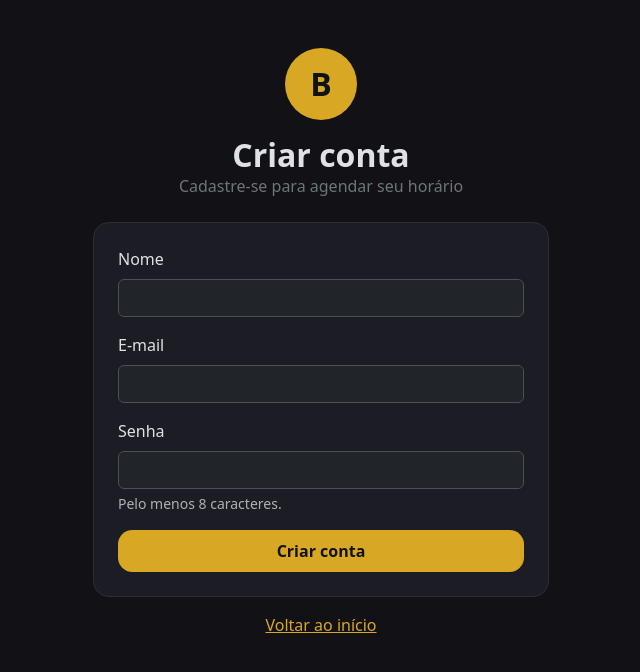
After one commit to PedroBaliz/barbearia-agendamento, a Django app: page /contas/cadastro/ in a window 1280 px wide. The commit adds this page. Shown: the top 672 px of the page, without its empty margins (319-959 px from the left). Run offline with Django 5.2, Linux system fonts and the light colour scheme; parts of the project's set-up code (start-up, migrations or seed data) failed here and were passed over.

Commit message:
feat: cadastro de cliente (RF01) (#1)
Formulário em /contas/cadastro/ com nome, e-mail e senha. A conta é criada
com papel cliente, a senha vai só como hash bcrypt e o usuário entra logado
na tela inicial. E-mail repetido (sem diferenciar maiúsculas) mostra
"E-mail já cadastrado"; campo em branco ou inválido fica destacado.

Closes #1

Co-Authored-By: Claude Opus 5.5 <noreply@anthropic.com>

```diff
--- a/src/config/urls.py
+++ b/src/config/urls.py
@@ -1,10 +1,11 @@
 from django.contrib import admin
-from django.urls import path
+from django.urls import include, path
 
 from core import views
 
 urlpatterns = [
     path("", views.home, name="home"),
     path("saude/", views.saude, name="saude"),
+    path("contas/", include("contas.urls")),
     path("admin/", admin.site.urls),
 ]
--- /dev/null
+++ b/src/contas/forms.py
@@ -0,0 +1,54 @@
+from django import forms
+from django.contrib.auth import password_validation
+
+from .models import Usuario
+
+
+class CadastroClienteForm(forms.ModelForm):
+    """RF01: cadastro de cliente com nome, e-mail e senha."""
+
+    senha = forms.CharField(
+        label="Senha",
+        strip=False,
+        widget=forms.PasswordInput(attrs={"autocomplete": "new-password"}),
+        help_text="Pelo menos 8 caracteres.",
+    )
+
+    class Meta:
+        model = Usuario
+        fields = ["nome", "email"]
+        widgets = {
+            "nome": forms.TextInput(attrs={"autocomplete": "name"}),
+            "email": forms.EmailInput(attrs={"autocomplete": "email"}),
+        }
+        error_messages = {
+            "email": {"unique": "E-mail já cadastrado.", "invalid": "Informe um e-mail válido."},
+        }
+
+    def __init__(self, *args, **kwargs):
+        super().__init__(*args, **kwargs)
+        for campo in self.fields.values():
+            campo.error_messages["required"] = "Este campo é obrigatório."
+
+    def clean_email(self):
+        email = Usuario.objects.normalize_email(self.cleaned_data["email"]).lower()
+        if Usuario.objects.filter(email__iexact=email).exists():
+            raise forms.ValidationError("E-mail já cadastrado.", code="unique")
+        return email
+
+    def _post_clean(self):
+        super()._post_clean()
+        senha = self.cleaned_data.get("senha")
+        if senha:
+            try:
+                password_validation.validate_password(senha, self.instance)
+            except forms.ValidationError as erro:
+                self.add_error("senha", erro)
+
+    def save(self, commit=True):
+        usuario = super().save(commit=False)
+        usuario.papel = Usuario.Papel.CLIENTE
+        usuario.set_password(self.cleaned_data["senha"])
+        if commit:
+            usuario.save()
+        return usuario
--- /dev/null
+++ b/src/contas/templates/contas/cadastro.html
@@ -0,0 +1,33 @@
+{% extends "base.html" %}
+
+{% block titulo %}Criar conta · BarberBook{% endblock %}
+
+{% block conteudo %}
+<div class="text-center mb-4">
+  <span class="bb-logo">B</span>
+  <h1 class="h2 fw-bold mt-3 mb-0">Criar conta</h1>
+  <p class="text-secondary">Cadastre-se para agendar seu horário</p>
+</div>
+
+<form method="post" class="bb-cartao p-4 mb-3" novalidate>
+  {% csrf_token %}
+  {% for campo in form %}
+  <div class="mb-3">
+    <label class="form-label" for="{{ campo.id_for_label }}">{{ campo.label }}</label>
+    <input type="{{ campo.field.widget.input_type }}" name="{{ campo.html_name }}" id="{{ campo.id_for_label }}"
+           class="form-control{% if campo.errors %} is-invalid{% endif %}"
+           {% if campo.field.widget.input_type != "password" %}value="{{ campo.value|default_if_none:'' }}"{% endif %}
+           {% if campo.field.widget.attrs.autocomplete %}autocomplete="{{ campo.field.widget.attrs.autocomplete }}"{% endif %}
+           {% if campo.errors %}aria-describedby="{{ campo.id_for_label }}-erro"{% endif %} required>
+    {% if campo.errors %}
+    <div class="invalid-feedback" id="{{ campo.id_for_label }}-erro">{{ campo.errors|join:" " }}</div>
+    {% elif campo.help_text %}
+    <div class="form-text">{{ campo.help_text }}</div>
+    {% endif %}
+  </div>
+  {% endfor %}
+  <button type="submit" class="btn btn-bb w-100 py-2">Criar conta</button>
+</form>
+
+<p class="text-center text-secondary mb-0"><a class="text-bb" href="{% url 'home' %}">Voltar ao início</a></p>
+{% endblock %}
--- /dev/null
+++ b/src/contas/urls.py
@@ -0,0 +1,7 @@
+from django.urls import path
+
+from . import views
+
+urlpatterns = [
+    path("cadastro/", views.cadastro_cliente, name="cadastro"),
+]
--- /dev/null
+++ b/src/contas/views.py
@@ -0,0 +1,17 @@
+from django.contrib.auth import login
+from django.shortcuts import redirect, render
+
+from .forms import CadastroClienteForm
+
+
+def cadastro_cliente(request):
+    """RF01: cria a conta com papel cliente e já entra logado."""
+    if request.user.is_authenticated:
+        return redirect("home")
+
+    form = CadastroClienteForm(request.POST or None)
+    if request.method == "POST" and form.is_valid():
+        usuario = form.save()
+        login(request, usuario, backend="django.contrib.auth.backends.ModelBackend")
+        return redirect("home")
+    return render(request, "contas/cadastro.html", {"form": form})
```
Also changed, not shown: src/core/templates/core/home.html (+10 -2 lines), tests/test_cadastro_cliente.py (added, +91 -0 lines), CHANGELOG.md.
